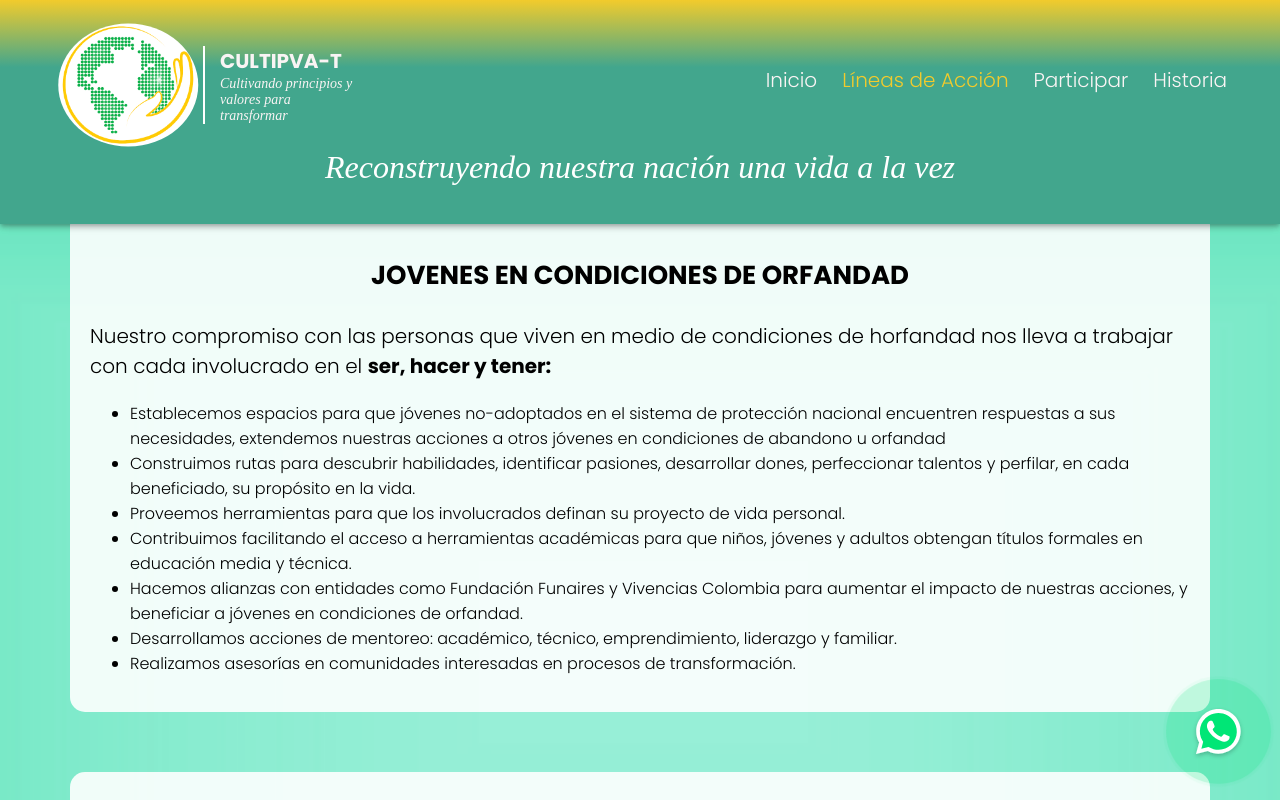
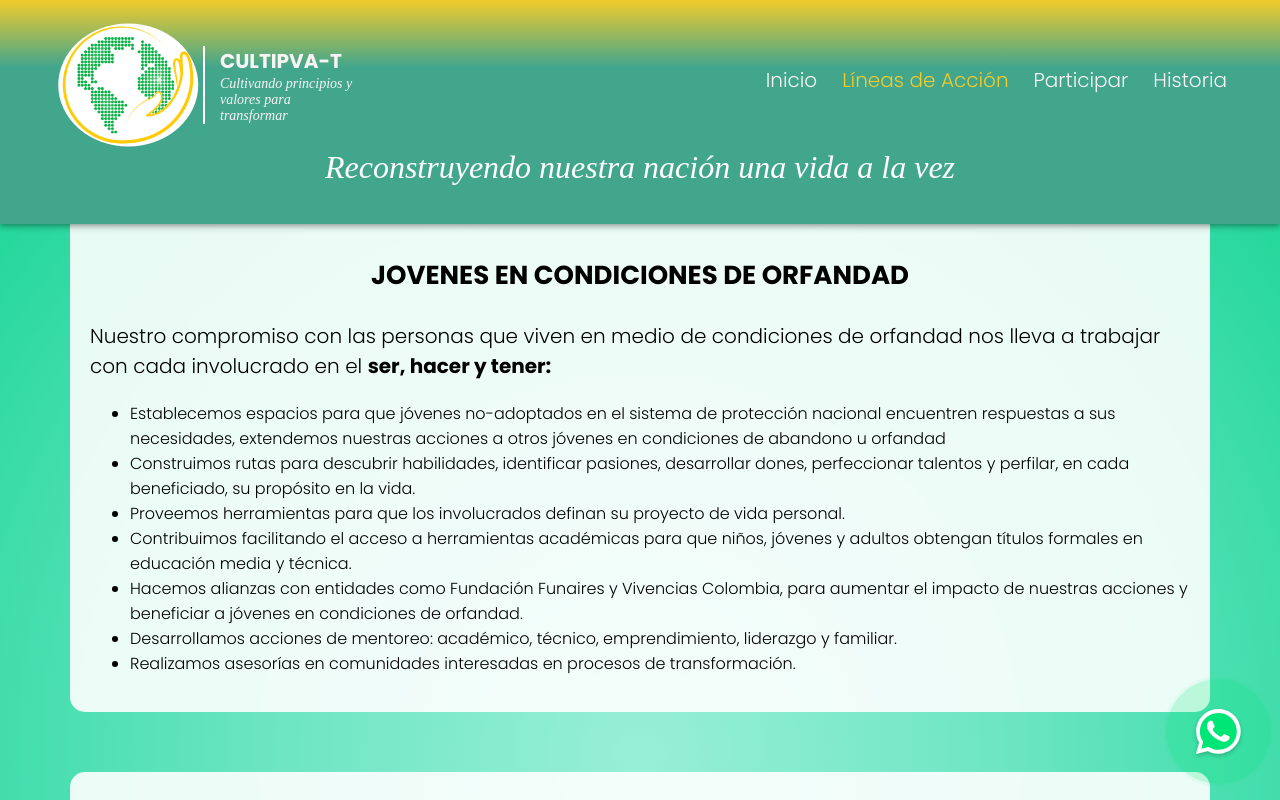
Before and after one commit to nelda-perez/fundacioncultipva-t, a React (Vite) app: page /action in a window 1280 px wide. Shown: the top 800 px of the page. Built offline with nearby package versions, Linux system fonts and the light colour scheme; a web font is replaced by a local one.

Commit message:
fix: fix background and some issues

```diff
--- a/src/App.scss
+++ b/src/App.scss
@@ -72,9 +72,10 @@ body {
   margin: 0;
   padding: 0;
   box-sizing: border-box;
-  background: url('./assets/background.webp');
-  background-size: cover;
-  background-position: center;
+  // background: url('./assets/background.webp');
+  // background-size: cover;
+  // background-position: center;
+  background: radial-gradient(circle, rgba(152,239,216,1) 0%, rgba(111,230,195,1) 35%, rgba(12,211,143,1) 100%);
   // background-image: linear-gradient(to bottom right, #f1f1f1, #c4c5c4);
 
   &::-webkit-scrollbar {
--- a/src/database/actions.js
+++ b/src/database/actions.js
@@ -3,14 +3,14 @@ export const PAGE_ACTIONS = [
     key: 1,
     title: "JOVENES EN CONDICIONES DE ORFANDAD",
     description:
-      "Nuestro compromiso con las personas que viven en medio de condiciones de horfandad nos lleva a trabajar con cada involucrado en el ",
+      "Nuestro compromiso con las personas que viven en medio de condiciones de orfandad nos lleva a trabajar con cada involucrado en el ",
     boldDesc: "ser, hacer y tener:",
     wayHelps: [
       "Establecemos espacios para que jóvenes no-adoptados en el sistema de protección nacional encuentren respuestas a sus necesidades, extendemos nuestras acciones a otros jóvenes en condiciones de abandono u orfandad",
       "Construimos rutas para descubrir habilidades, identificar pasiones, desarrollar dones, perfeccionar  talentos y perfilar, en cada beneficiado, su propósito en la vida.",
       "Proveemos herramientas para que los  involucrados definan su proyecto de vida personal.",
       "Contribuimos facilitando el acceso a herramientas académicas para que niños, jóvenes y adultos obtengan títulos formales en educación media y técnica.",
-      "Hacemos alianzas con entidades como Fundación Funaires y Vivencias Colombia para aumentar el impacto de nuestras acciones, y beneficiar a jóvenes en condiciones de orfandad.",
+      "Hacemos alianzas con entidades como Fundación Funaires y Vivencias Colombia, para aumentar el impacto de nuestras acciones y beneficiar a jóvenes en condiciones de orfandad.",
       "Desarrollamos acciones de mentoreo:  académico, técnico, emprendimiento, liderazgo y familiar.",
       "Realizamos asesorías en comunidades interesadas en procesos de transformación.",
     ],
--- a/src/database/participate.js
+++ b/src/database/participate.js
@@ -10,7 +10,7 @@ export const PARTICIPATE = [
       "Mayor de 18 años.",
       "No es necesaria una experiencia ministerial, pero si tener un corazón aprendiz y de servicio.",
       "Debe ser una persona que tenga comunión con Dios a través de su Palabra.",
-      "Necesariamente debe ser entrenado comenzando con el curso virtual de Alianza para el Discipulado de las Naciones. - CORAM DEO",
+      "Necesariamente debe ser entrenado comenzando con el curso virtual de Alianza para el Discipulado de las Naciones. - CORAM DEO y MISION ANTIVIRUS",
     ],
     links: [
       { label: "", routerLink: "https://coramdeo.com/" },
```
